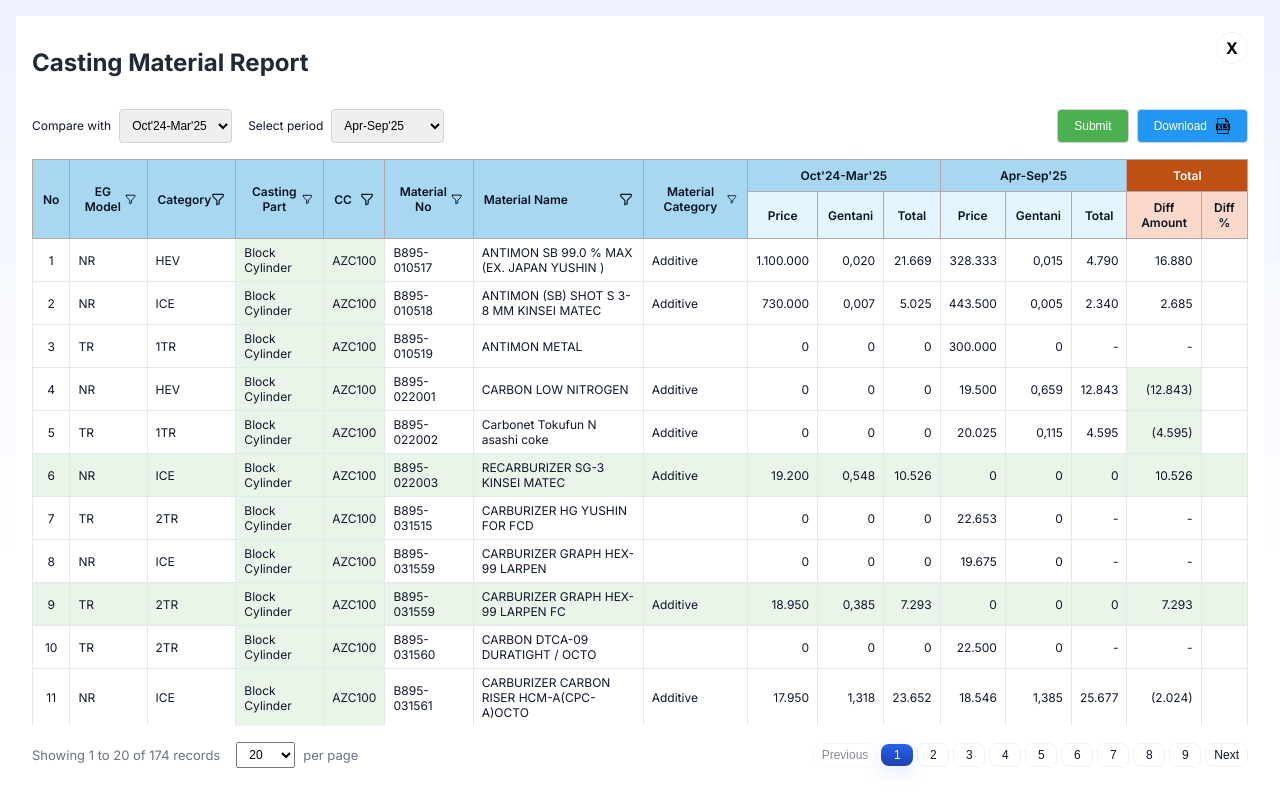
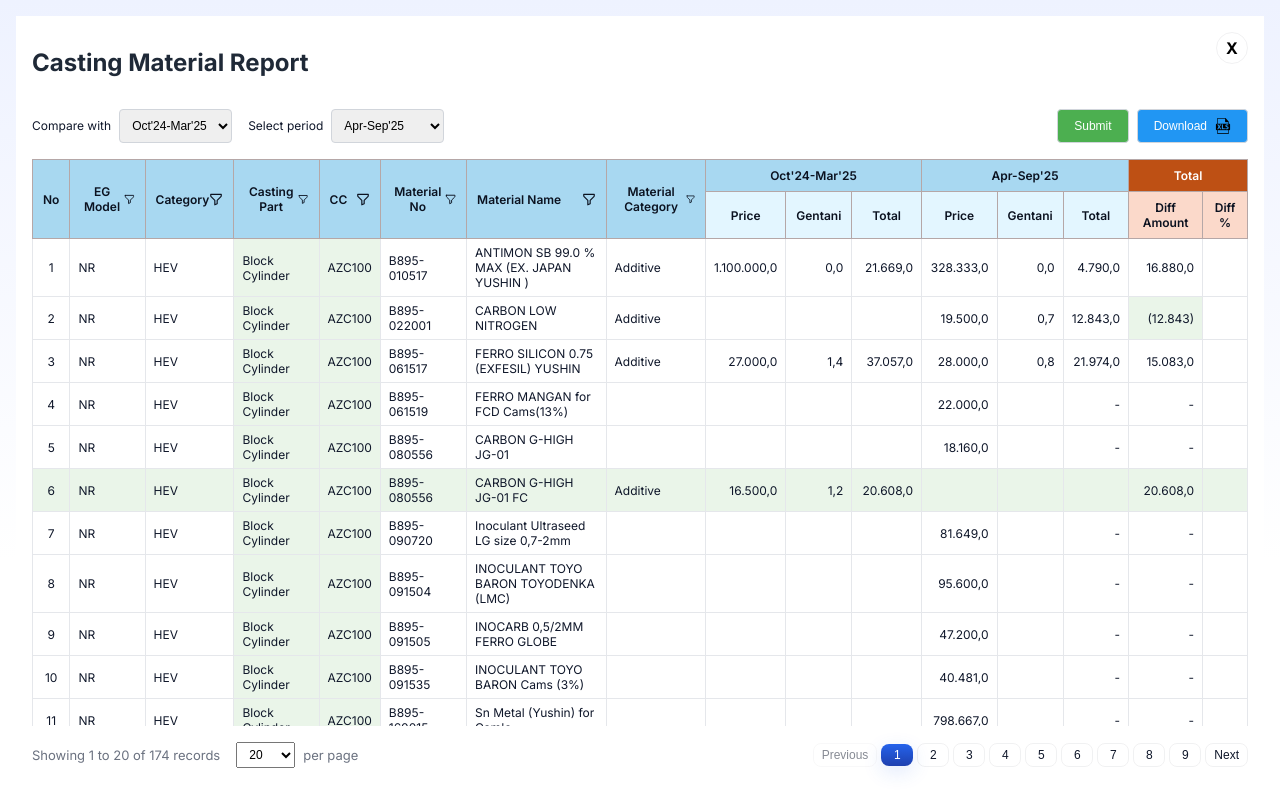
Before and after one commit to ari-fikri/finance-dashboard, a React (Vite) app: page /casting-material in a window 1280 px wide. Built offline with nearby package versions, Linux system fonts and the light colour scheme; sample sign-in values are in the browser's storage.

Commit message:
Add sub total row for casting material

```diff
--- a/src/CastingMaterialPage.jsx
+++ b/src/CastingMaterialPage.jsx
@@ -271,8 +271,24 @@ const CastingMaterialPage = () => {
       });
     });
 
-    // Update the state with the filtered rows, keeping the header.
-    setFilteredData([data[0], ...filteredRows]);
+    // Sort the filtered rows
+    const sortedRows = filteredRows.sort((a, b) => {
+      const modelA = getCleanValue(a['EG Model']);
+      const modelB = getCleanValue(b['EG Model']);
+      const categoryA = getCleanValue(a['Category']);
+      const categoryB = getCleanValue(b['Category']);
+
+      if (modelA < modelB) return -1;
+      if (modelA > modelB) return 1;
+
+      if (categoryA < categoryB) return -1;
+      if (categoryA > categoryB) return 1;
+
+      return 0;
+    });
+
+    // Update the state with the filtered and sorted rows, keeping the header.
+    setFilteredData([data[0], ...sortedRows]);
   }, [activeFilters, data]);
 
   // Cleans up a value by trimming it and handling null/undefined/0 cases.
@@ -283,18 +299,43 @@ const CastingMaterialPage = () => {
     return String(value).trim();
   };
 
+  const parseNumericValue = (value) => {
+    if (value === null || value === undefined) {
+      return 0;
+    }
+    if (typeof value === 'number') {
+      return value;
+    }
+    let s = String(value).trim();
+    if (s === '' || s === '-') {
+      return 0;
+    }
+
+    // Assuming German number format ('.' is thousand separator, ',' is decimal separator)
+    s = s.replace(/\./g, '').replace(',', '.');
+
+    const num = parseFloat(s);
+    return isNaN(num) ? 0 : num;
+  };
+
   const formatValue = (value) => {
     if (value === null || value === undefined || String(value).trim() === '-') {
       return String(value).trim();
     }
-    const num = Number(String(value).replace(/\./g, '').replace(',', '.'));
-    if (!isNaN(num)) {
-      if (String(value).includes(',')) {
-        return num.toLocaleString('de-DE', { minimumFractionDigits: 3, maximumFractionDigits: 3 });
+
+    let num;
+    if (typeof value === 'number') {
+      num = value;
+    } else {
+      let s = String(value).trim().replace(/\./g, '').replace(',', '.');
+      num = parseFloat(s);
     }
-      return num.toLocaleString('de-DE');
+
+    if (isNaN(num)) {
+      return value;
     }
-    return value;
+
+    return num.toLocaleString('de-DE', { minimumFractionDigits: 1, maximumFractionDigits: 1 });
   };
 
   if (loading) {
@@ -488,8 +529,45 @@ const CastingMaterialPage = () => {
               const rightCellStyle = { ...cellStyle, textAlign: 'right' };
               const centerCellStyle = { ...cellStyle, textAlign: 'center' };
 
+              const nextRow = currentRecords[index + 1];
+              const showBlankRow = nextRow && (getCleanValue(row['Category']) !== getCleanValue(nextRow['Category']) || getCleanValue(row['EG Model']) !== getCleanValue(nextRow['EG Model']));
+
+              let subtotalRow = null;
+              if (showBlankRow) {
+                const currentGroup = tableData.filter(
+                  (r) =>
+                    getCleanValue(r['EG Model']) === getCleanValue(row['EG Model']) &&
+                    getCleanValue(r['Category']) === getCleanValue(row['Category'])
+                );
+
+                const subtotal = {
+                  comparisonPrice: currentGroup.reduce((acc, r) => acc + parseNumericValue(r[comparisonPeriod]?.[0]), 0),
+                  comparisonGentani: currentGroup.reduce((acc, r) => acc + parseNumericValue(r[comparisonPeriod]?.[1]), 0),
+                  comparisonTotal: currentGroup.reduce((acc, r) => acc + parseNumericValue(r[comparisonPeriod]?.[2]), 0),
+                  selectedPrice: currentGroup.reduce((acc, r) => acc + parseNumericValue(r[selectedPeriod]?.[0]), 0),
+                  selectedGentani: currentGroup.reduce((acc, r) => acc + parseNumericValue(r[selectedPeriod]?.[1]), 0),
+                  selectedTotal: currentGroup.reduce((acc, r) => acc + parseNumericValue(r[selectedPeriod]?.[2]), 0),
+                  diffAmount: currentGroup.reduce((acc, r) => acc + parseNumericValue(r['Diff Amount']), 0),
+                };
+
+                subtotalRow = (
+                  <tr className="subtotal-row" style={{ backgroundColor: '#FFFFE0', fontWeight: 'bold' }}>
+                    <td colSpan="8" style={{ textAlign: 'right', padding: '4px' }}>SUB TOTAL</td>
+                    <td style={rightCellStyle}>{formatValue(subtotal.comparisonPrice)}</td>
+                    <td style={rightCellStyle}>{formatValue(subtotal.comparisonGentani)}</td>
+                    <td style={rightCellStyle}>{formatValue(subtotal.comparisonTotal)}</td>
+                    <td style={rightCellStyle}>{formatValue(subtotal.selectedPrice)}</td>
+                    <td style={rightCellStyle}>{formatValue(subtotal.selectedGentani)}</td>
+                    <td style={rightCellStyle}>{formatValue(subtotal.selectedTotal)}</td>
+                    <td style={rightCellStyle}>{formatValue(subtotal.diffAmount)}</td>
+                    <td style={rightCellStyle}></td>
+                  </tr>
+                );
+              }
+
               return (
-                <tr key={indexOfFirstRecord + index} style={{...rowStyle, borderBottom: '1px solid #e5e7eb'}}>
+                <React.Fragment key={indexOfFirstRecord + index}>
+                  <tr style={{...rowStyle, borderBottom: '1px solid #e5e7eb'}}>
                     <td className="td-default" style={centerCellStyle}>{indexOfFirstRecord + index + 1}</td>
                     <td className="td-default" style={cellStyle}>{getCleanValue(row['EG Model'])}</td>
                     <td className="td-default" style={cellStyle}>{getCleanValue(row['Category'])}</td>
@@ -507,6 +585,8 @@ const CastingMaterialPage = () => {
                     <td className="td-default" style={{...rightCellStyle, ...diffAmountStyle}}>{formatValue(row['Diff Amount'])}</td>
                     <td className="td-default" style={rightCellStyle}>{getCleanValue(row['Diff %'])}</td>
                   </tr>
+                  {subtotalRow}
+                </React.Fragment>
               );
             })}
           </tbody>
@@ -537,7 +617,6 @@ const applyFilters = (column, selectedValues) => {
   const filtered = dataRows.filter(row => {
     return Object.entries(newFilters).every(([key, values]) => {
       if (values.length === 0) return true;
-
       const cellValue = getCleanValue(row[key]);
       debugger;
       // If '(blank)' is selected and the cell is blank, it's a match.
```
Lines whose indentation alone changed are shown as unchanged.
